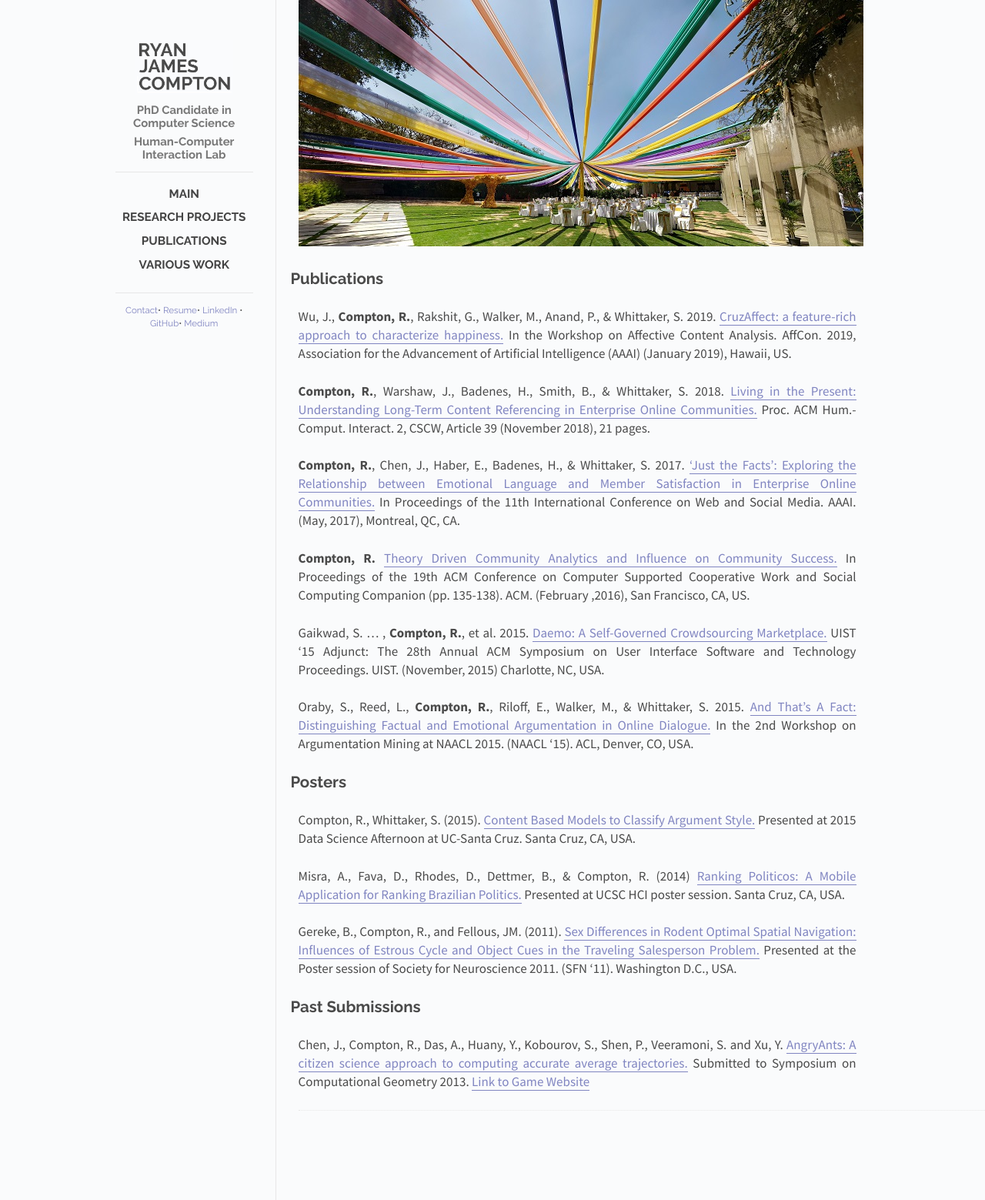
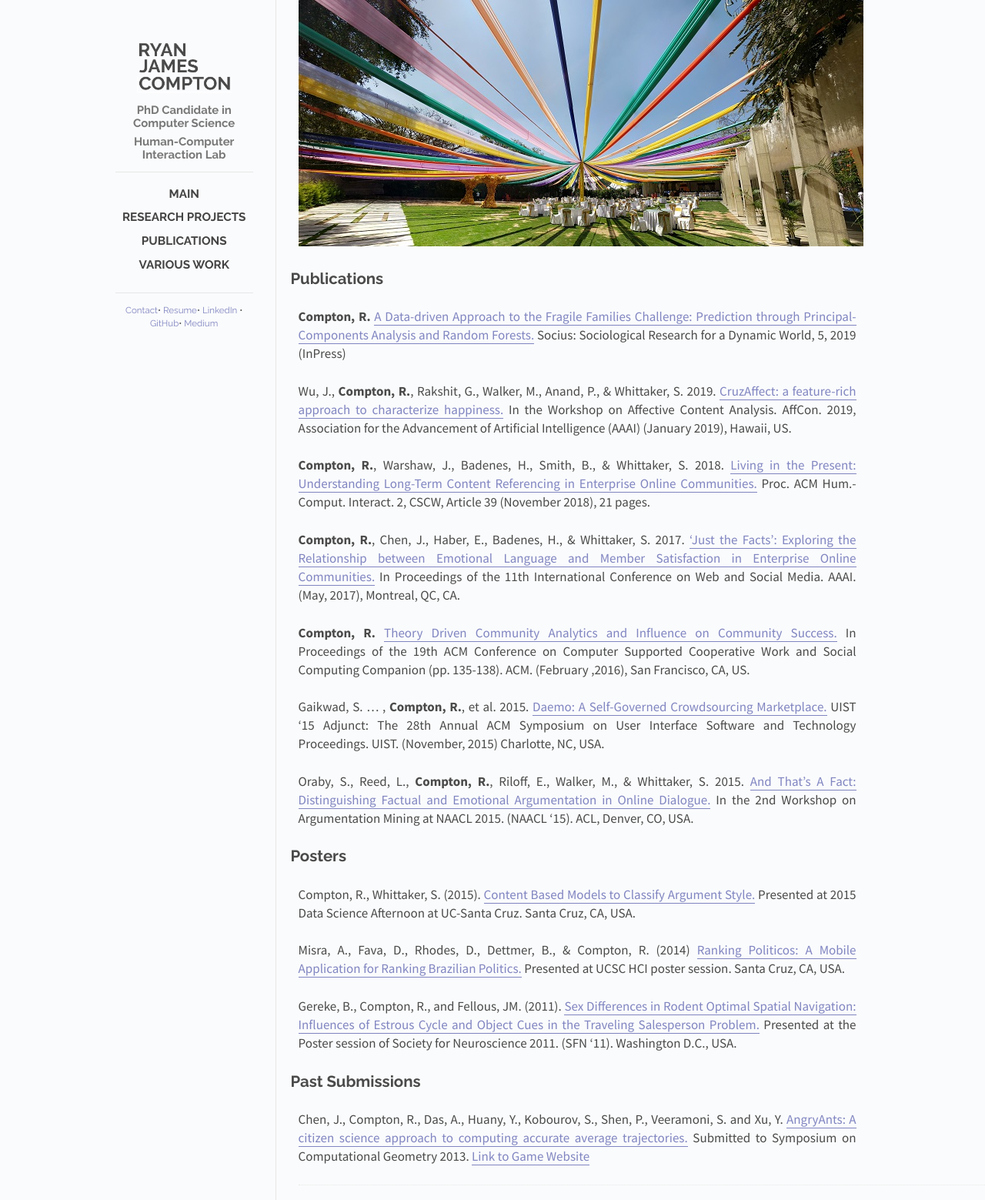
Before and after one commit to rcompt/rcompt.github.io, a Jekyll site: the page built from _posts/2018-10-02-Publications.md, in a window 1280 px wide. Shown: the whole page at 77% size. Built offline with Jekyll 4.4.1, drawn with Linux system fonts in a browser that asks for light colours; Markdown is read by kramdown in place of the engine named in the settings.

Commit message:
Update 2018-10-02-Publications.md

```diff
--- a/_posts/2018-10-02-Publications.md
+++ b/_posts/2018-10-02-Publications.md
@@ -6,6 +6,8 @@ categories: posts
 ---
 
 ## Publications
+
+**Compton, R.** [A Data-driven Approach to the Fragile Families Challenge: Prediction through Principal-Components Analysis and Random Forests.](https://users.soe.ucsc.edu/~rcompton/Papers/DataDriven_FFChallenge.pdf) Socius: Sociological Research for a Dynamic World, 5, 2019 (InPress)
 
 Wu, J., **Compton, R.**, Rakshit, G., Walker, M., Anand, P., & Whittaker, S. 2019. [CruzAffect: a feature-rich approach to characterize happiness.](https://arxiv.org/abs/1902.06024) In the Workshop on Affective Content Analysis. AffCon. 2019, Association for the Advancement of Artificial Intelligence (AAAI) (January 2019), Hawaii, US.
 
```
